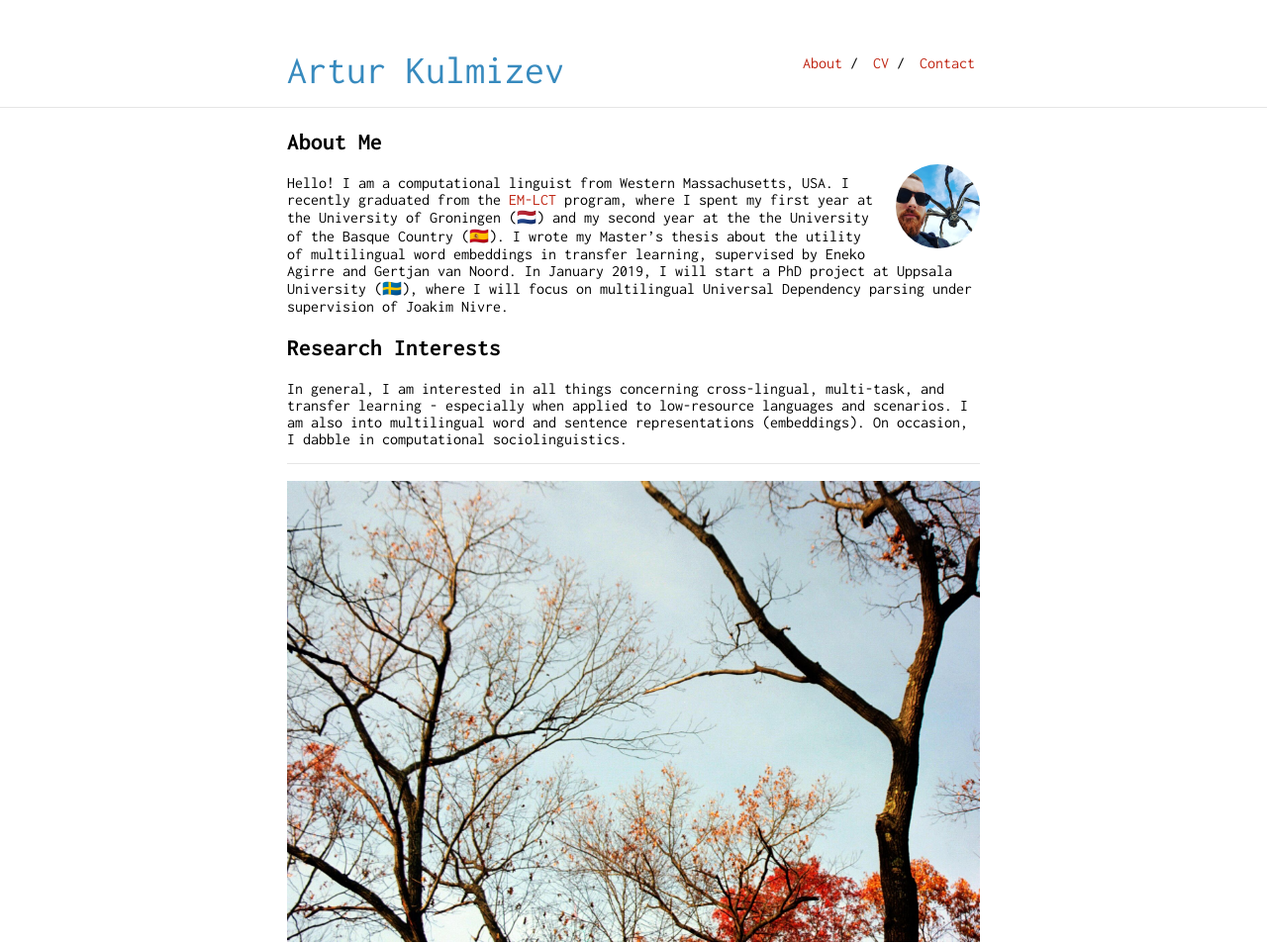
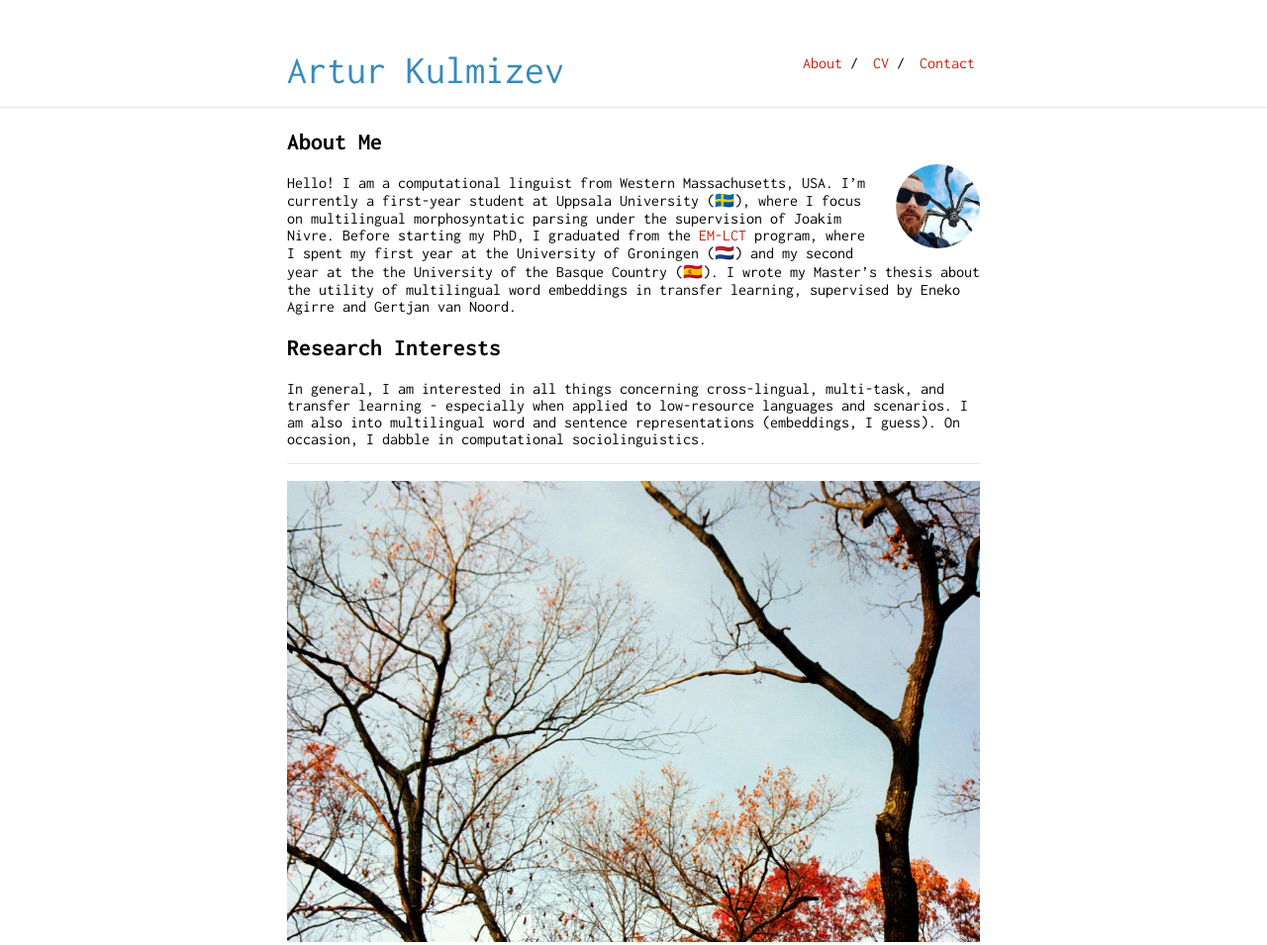
Before and after one commit to rutrastone/rutrastone.github.io, a Jekyll site: the page built from index.md, in a window 1280 px wide. Shown: the whole page at 99% size. Built offline with Jekyll 4.4.1, drawn with Linux system fonts in a browser that asks for light colours; our own code applies the rules of GitHub Pages for plain Markdown files.

Commit message:
Update index.md

```diff
--- a/index.md
+++ b/index.md
@@ -6,11 +6,11 @@ layout: default
 
 <img class="profile-picture" src="gug.jpg">
 
-Hello! I am a computational linguist from Western Massachusetts, USA. I recently graduated from the [EM-LCT](https://lct-master.org/) program, where I spent my first year at the University of Groningen (🇳🇱) and my second year at the the University of the Basque Country (🇪🇸). I wrote my Master's thesis about the utility of multilingual word embeddings in transfer learning, supervised by Eneko Agirre and Gertjan van Noord. In January 2019, I will start a PhD project at Uppsala University (🇸🇪), where I will focus on multilingual Universal Dependency parsing under supervision of Joakim Nivre.
+Hello! I am a computational linguist from Western Massachusetts, USA. I'm currently a first-year student at Uppsala University (🇸🇪), where I focus on multilingual morphosyntatic parsing under the supervision of Joakim Nivre. Before starting my PhD, I graduated from the [EM-LCT](https://lct-master.org/) program, where I spent my first year at the University of Groningen (🇳🇱) and my second year at the the University of the Basque Country (🇪🇸). I wrote my Master's thesis about the utility of multilingual word embeddings in transfer learning, supervised by Eneko Agirre and Gertjan van Noord.
 
 ## Research Interests
 
-In general, I am interested in all things concerning cross-lingual, multi-task, and transfer learning - especially when applied to low-resource languages and scenarios. I am also into multilingual word and sentence representations (embeddings). On occasion, I dabble in computational sociolinguistics.
+In general, I am interested in all things concerning cross-lingual, multi-task, and transfer learning - especially when applied to low-resource languages and scenarios. I am also into multilingual word and sentence representations (embeddings, I guess). On occasion, I dabble in computational sociolinguistics.
 
 <!---
 ## Publications
```
